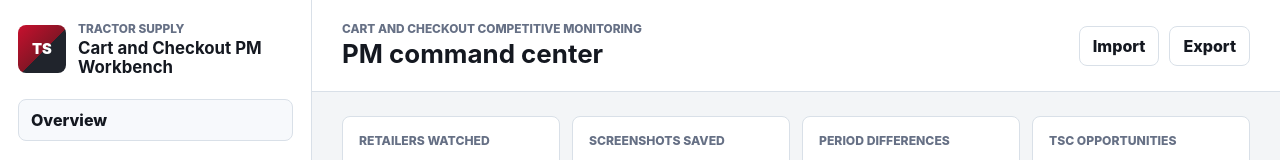
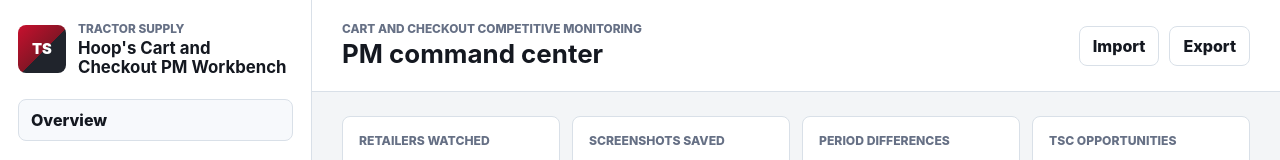
Before and after one commit to Hoopdaddy/RetailComps, a website: page index.html in a window 1280 px wide. Shown: the top 160 px of the page. Drawn offline with Linux system fonts and the light colour scheme.

Commit message:
Rename workbench

```diff
--- a/index.html
+++ b/index.html
@@ -3,7 +3,7 @@
   <head>
     <meta charset="utf-8">
     <meta name="viewport" content="width=device-width, initial-scale=1">
-    <title>Tractor Supply Cart and Checkout PM Workbench</title>
+    <title>Hoop's Cart and Checkout PM Workbench</title>
     <link rel="stylesheet" href="styles.css">
   </head>
   <body>
@@ -13,7 +13,7 @@
           <span class="brand-mark" aria-hidden="true">TS</span>
           <div>
             <p>Tractor Supply</p>
-            <h1>Cart and Checkout PM Workbench</h1>
+            <h1>Hoop's Cart and Checkout PM Workbench</h1>
           </div>
         </div>
 
```
